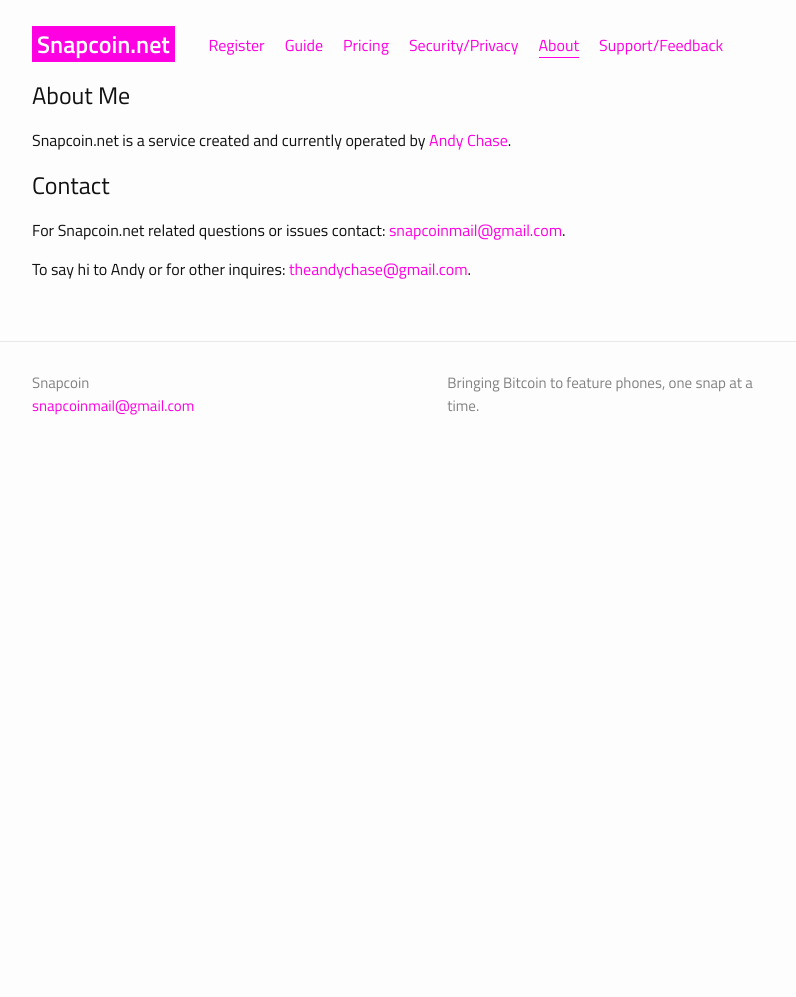
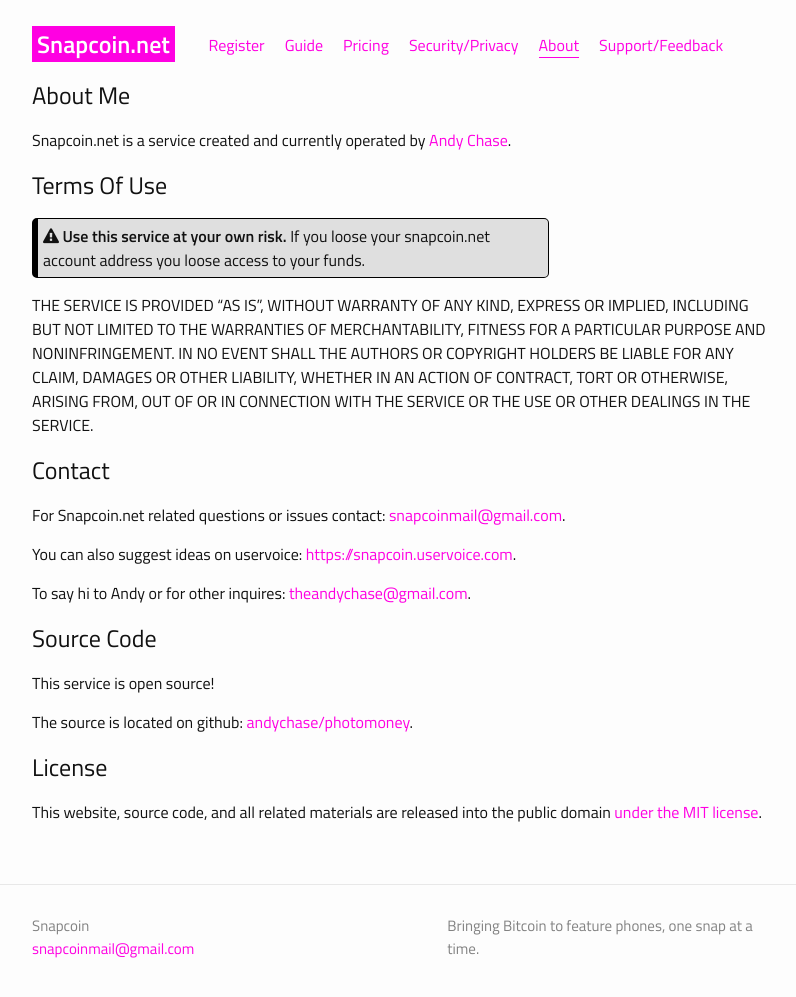
Before and after one commit to andychase/snapcoin, a Jekyll site: the page built from about-me-contact.md, in a window 1280 px wide, cut to the strip 104-1124 px from the top of the page. Shown: the top 997 px of the strip, without its empty margins (238-1034 px from the left). Built offline with Jekyll 4.4.1, drawn with Linux system fonts in a browser that asks for light colours; nearby versions of some CDN libraries; a script that is not in the unit is left out; before the commit the page ends 900 px from its top, so only the background shows below that.

Commit message:
Add open source and ToS information to about and thanks pages

```diff
--- a/about-me-contact.md
+++ b/about-me-contact.md
@@ -10,9 +10,36 @@
 
 Snapcoin.net is a service created and currently operated by [Andy Chase](https://andychase.me).
 
+Terms Of Use
+============
+
+<i class="fa fa-exclamation-triangle"></i>
+**Use this service at your own risk.** If you loose your snapcoin.net
+account address you loose access to your funds.
+{:.warning}
+
+
+THE SERVICE IS PROVIDED "AS IS", WITHOUT WARRANTY OF ANY KIND, EXPRESS OR IMPLIED, INCLUDING BUT NOT LIMITED TO THE WARRANTIES OF MERCHANTABILITY, FITNESS FOR A PARTICULAR PURPOSE AND NONINFRINGEMENT. IN NO EVENT SHALL THE AUTHORS OR COPYRIGHT HOLDERS BE LIABLE FOR ANY CLAIM, DAMAGES OR OTHER LIABILITY, WHETHER IN AN ACTION OF CONTRACT, TORT OR OTHERWISE, ARISING FROM, OUT OF OR IN CONNECTION WITH THE SERVICE OR THE USE OR OTHER DEALINGS IN THE SERVICE.
+
+
 Contact
 =======
 
 For Snapcoin.net related questions or issues contact: <snapcoinmail@gmail.com>.
 
+You can also suggest ideas on uservoice: <https://snapcoin.uservoice.com>.
+
 To say hi to Andy or for other inquires: <theandychase@gmail.com>.
+
+Source Code
+===========
+
+This service is open source!
+
+The source is located on github: [andychase/photomoney](https://github.com/andychase/photomoney).
+
+License
+=======
+
+This website, source code, and all related materials are
+released into the public domain [under the MIT license](https://github.com/andychase/photomoney#licence).
```
Also changed, not shown: register_thanks.md (+7 -2 lines), security-privacy.md (+2 -2 lines).
